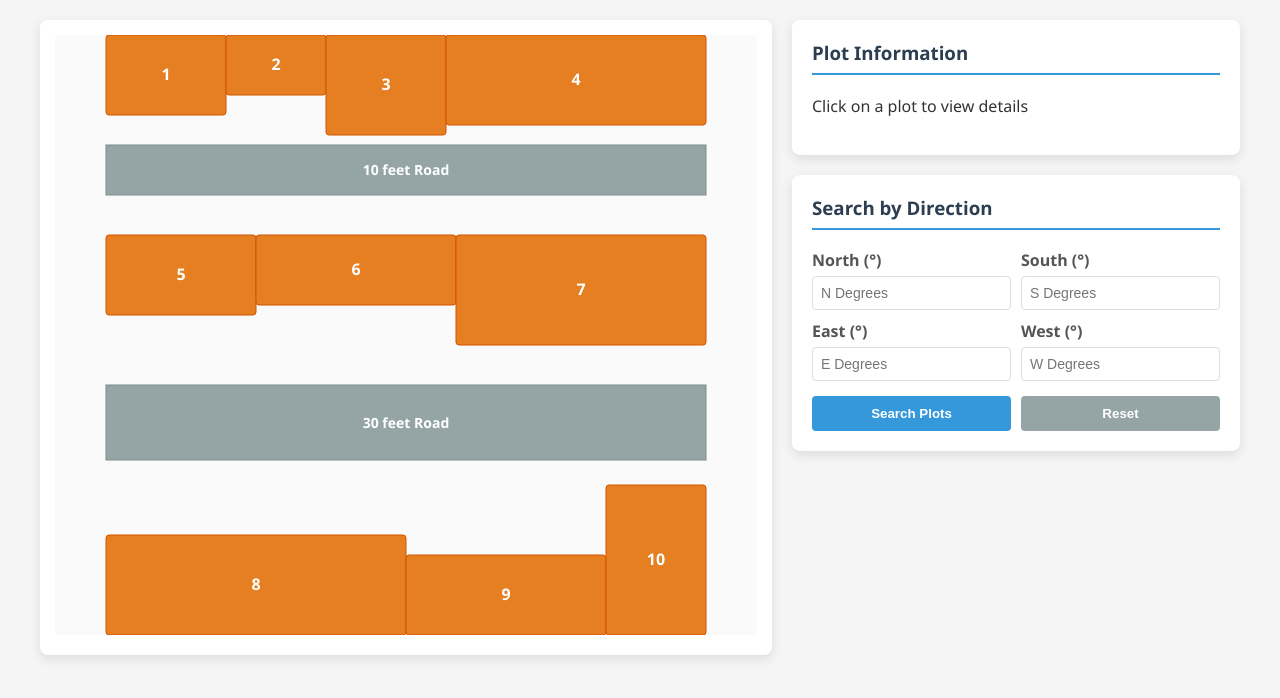
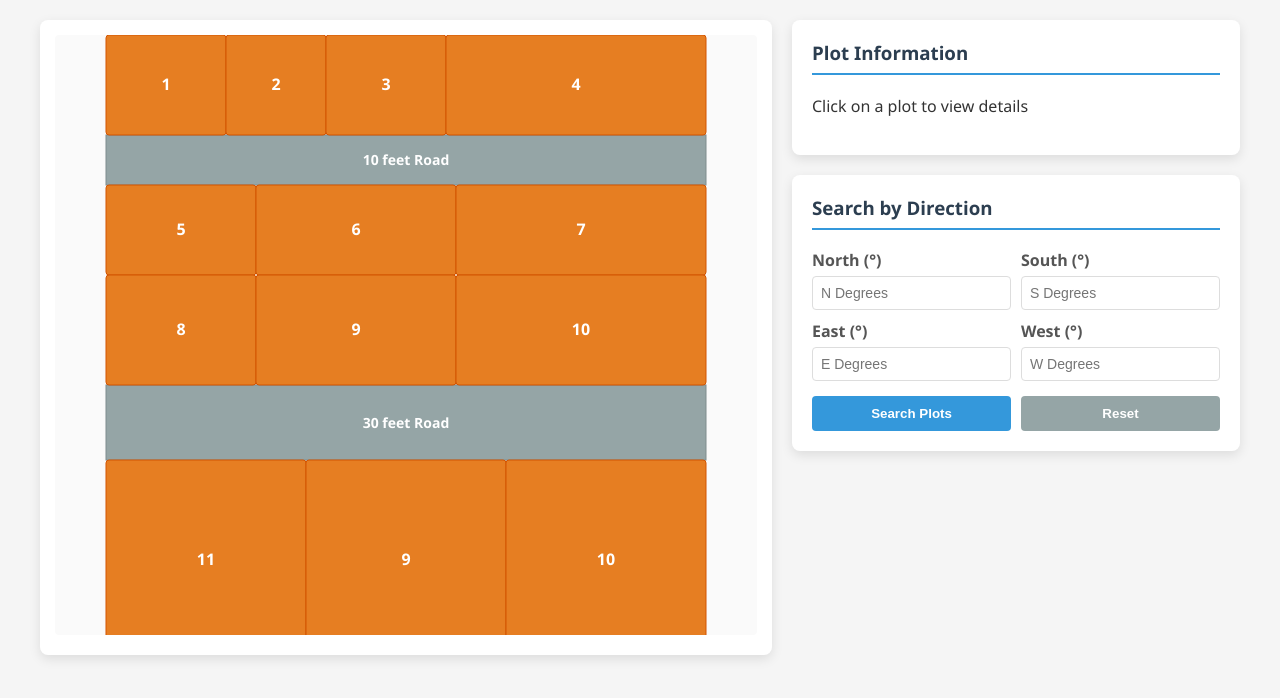
Before and after one commit to PranshuSaraswat/Khata-Digitalisation, a website: page 2D/plot/plot1.html in a window 1280 px wide. Drawn offline with Linux system fonts and the light colour scheme.

Commit message:
changes to plot

```diff
--- a/2D/plot/plot1.html
+++ b/2D/plot/plot1.html
@@ -208,22 +208,25 @@
   <script>
     // Plot data
     const plots = [
-      { plotNo: 1, x: 0, y: 0, width: 120, height: 80, facing: { N: 30, S: 210, E: 90, W: 270 } },
-      { plotNo: 2, x: 120, y: 0, width: 100, height: 60, facing: { N: 45, S: 225, E: 135, W: 315 } },
+      { plotNo: 1, x: 0, y: 0, width: 120, height: 100, facing: { N: 30, S: 210, E: 90, W: 270 } },
+      { plotNo: 2, x: 120, y: 0, width: 100, height: 100, facing: { N: 45, S: 225, E: 135, W: 315 } },
       { plotNo: 3, x: 220, y: 0, width: 120, height: 100, facing: { N: 60, S: 240, E: 150, W: 330 }},
-      { plotNo: 4, x: 340, y: 0, width: 260, height: 90, facing: { N: 90, S: 270, E: 190, W: 400 }},
-      { plotNo: 5, x: 0, y: 200, width: 150, height: 80, facing: { N: 120, S: 300, E: 210, W: 30 } },
-      { plotNo: 6, x: 150, y: 200, width: 200, height: 70, facing: { N: 150, S: 330, E: 240, W: 60 } },
-      { plotNo: 7, x: 350, y: 200, width: 250, height: 110, facing: { N: 180, S: 360, E: 270, W: 90 } },
-      { plotNo: 8, x: 0, y: 500, width: 300, height: 100, facing: { N: 210, S: 30, E: 300, W: 120 } },
-      { plotNo: 9, x: 300, y: 520, width: 200, height: 80, facing: { N: 240, S: 60, E: 330, W: 150 } },
-      { plotNo: 10, x: 500, y: 450, width: 100, height: 150, facing: { N: 270, S: 90, E: 360, W: 180 } }
+      { plotNo: 4, x: 340, y: 0, width: 260, height: 100, facing: { N: 90, S: 270, E: 190, W: 400 }},
+      { plotNo: 5, x: 0, y: 150, width: 150, height: 90, facing: { N: 120, S: 300, E: 210, W: 30 } },
+      { plotNo: 6, x: 150, y: 150, width: 200, height: 90, facing: { N: 150, S: 330, E: 240, W: 60 } },
+      { plotNo: 7, x: 350, y: 150, width: 250, height: 90, facing: { N: 180, S: 360, E: 270, W: 90 } },
+      { plotNo: 8, x: 0, y: 240, width: 150, height: 110, facing: { N: 165, S: 360, E: 270, W: 90 } },
+      { plotNo: 9, x: 150, y: 240, width: 200, height: 110, facing: { N: 175, S: 360, E: 270, W: 90 } },
+      { plotNo: 10, x: 350, y: 240, width: 250, height: 110, facing: { N: 195, S: 360, E: 270, W: 90 } },
+      { plotNo: 11, x: 0, y: 425, width: 200, height: 200, facing: { N: 210, S: 30, E: 300, W: 120 } },
+      { plotNo: 9, x: 200, y: 425, width: 200, height: 200, facing: { N: 240, S: 60, E: 330, W: 150 } },
+      { plotNo: 10, x: 400, y: 425, width: 200, height: 200, facing: { N: 270, S: 90, E: 360, W: 180 } }
     ];
 
     // Road data
     const roads = [
       { name:"30 feet Road",x: 0, y: 350, width: 600, height: 75 },
-      { name:"10 feet Road",x: 0, y: 110, width: 600, height: 50 }
+      { name:"10 feet Road",x: 0, y: 100, width: 600, height: 50 }
     ];
 
     const svg = document.getElementById('plotCanvas');
```
Also changed, not shown: 2D/PlotQuery/query.js (+16 -12 lines), 2D/PlotQuery/trash.txt (added, +17 -0 lines).
